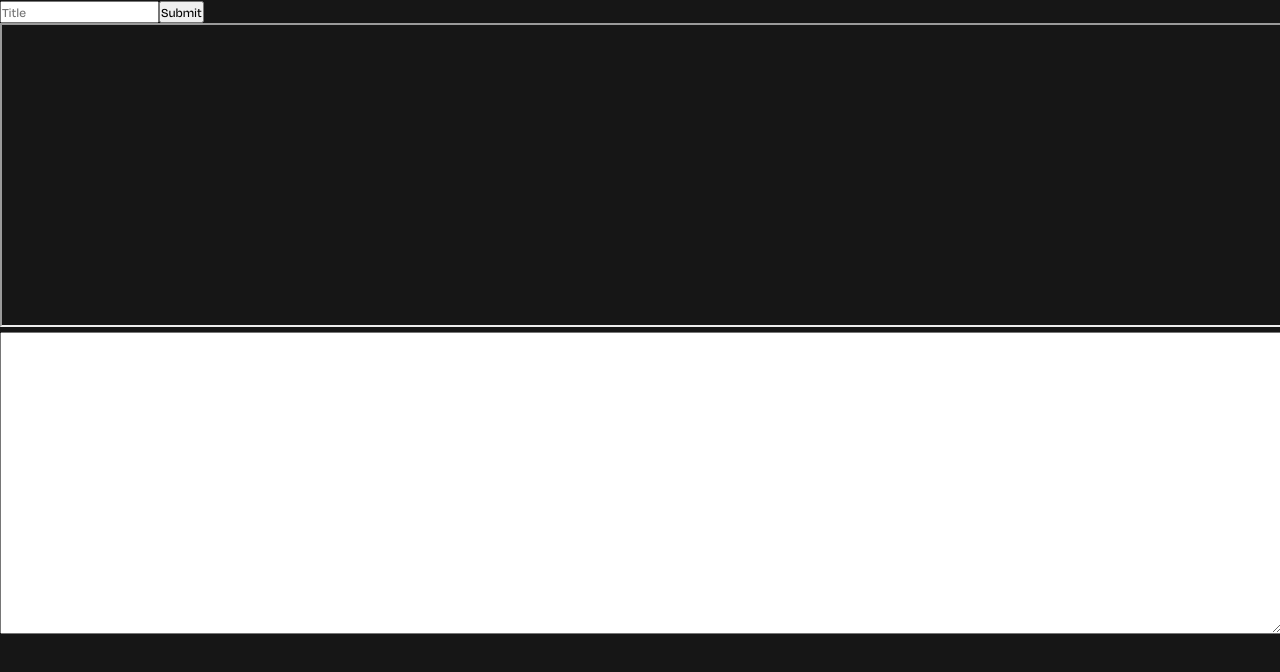
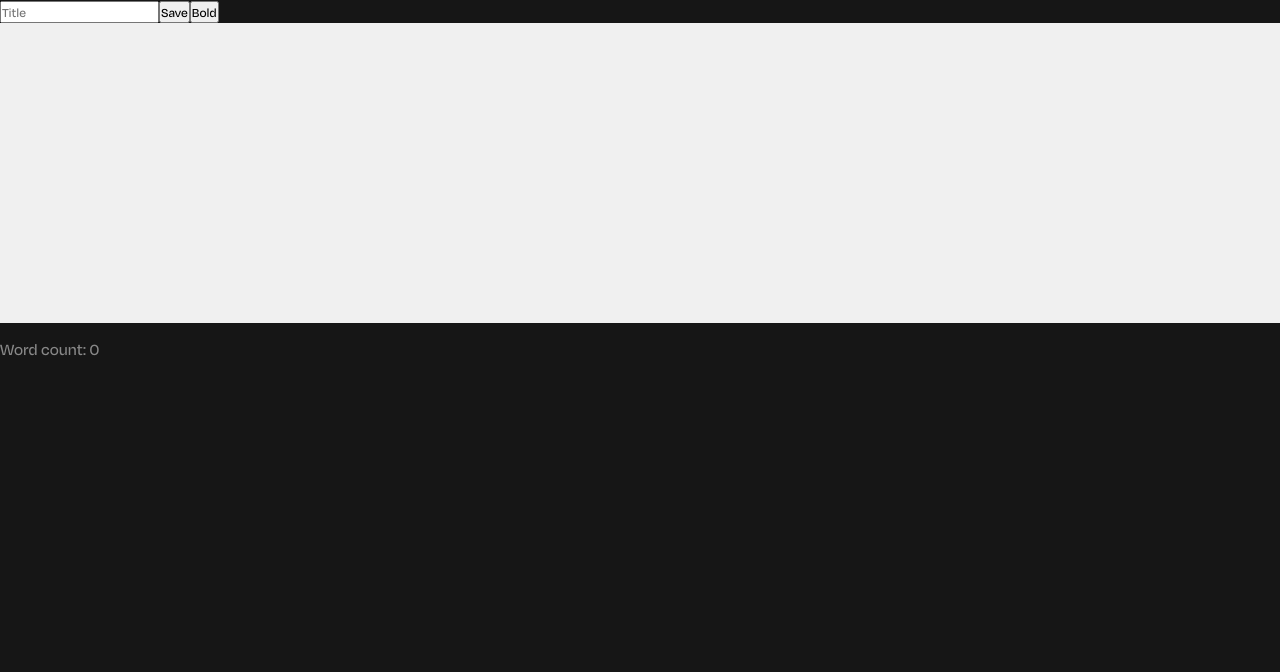
Before and after one commit to aceslice/quickjots, a React (Vite) app in the folder frontend/: page /notes/1 in a window 1280 px wide. Shown: the top 672 px of the page. Built offline with nearby package versions, Linux system fonts and the light colour scheme; no server answers.

Commit message:
Add form validation and word count functionality to NotePage component

```diff
--- /dev/null
+++ b/frontend/src/css/Notepage.css
@@ -0,0 +1,35 @@
+.note-page {
+  padding: 20px;
+}
+
+.note-form {
+  display: flex;
+  flex-direction: column;
+}
+
+.note-title {
+  font-size: 24px;
+  margin-bottom: 10px;
+}
+
+.save-button {
+  margin-top: 10px;
+}
+
+.note-iframe {
+  width: 100%;
+  height: 300px;
+  color: red;
+  margin-top: 10px;
+}
+
+.note-content {
+  width: 100%;
+  height: 300px;
+  display: block;
+  margin-top: 10px;
+}
+
+.word-count {
+  margin-top: 10px;
+}/*# sourceMappingURL=Notepage.css.map */
--- /dev/null
+++ b/frontend/src/css/Notepage.scss
@@ -0,0 +1,35 @@
+.note-page {
+  padding: 20px;
+}
+
+.note-form {
+  display: flex;
+  flex-direction: column;
+}
+
+.note-title {
+  font-size: 24px;
+  margin-bottom: 10px;
+}
+
+.save-button {
+  margin-top: 10px;
+}
+
+.note-iframe {
+  width: 100%;
+  height: 300px;
+  color: red;
+  margin-top: 10px;
+}
+
+.note-content {
+  width: 100%;
+  height: 300px;
+  display: block;
+  margin-top: 10px;
+}
+
+.word-count {
+  margin-top: 10px;
+}
--- a/frontend/src/pages/NotePage.jsx
+++ b/frontend/src/pages/NotePage.jsx
@@ -1,16 +1,36 @@
-import { useEffect, useRef } from "react";
+import { useEffect, useRef, useState } from "react";
 import { useForm } from "react-hook-form";
 import { useParams } from "react-router-dom";
+import "../css/Notepage.css";
 
 function NotePage() {
   const { noteId } = useParams();
   const iframeRef = useRef(null);
-  const { register, handleSubmit, setValue, reset } = useForm();
+  const {
+    register,
+    handleSubmit,
+    setValue,
+    reset,
+    formState: { errors, isSubmitting, isSubmitted },
+  } = useForm();
+  const [wordCount, setWordCount] = useState(0);
+  const [content, setContent] = useState("");
+  const [unformattedContent, setUnformattedContent] = useState(""); // Add a state variable for the unformatted content
+  const [timer, setTimer] = useState(null); // Add a state variable for the timer
 
   useEffect(() => {
     const iframe = iframeRef.current;
     const doc = iframe.contentDocument || iframe.contentWindow.document;
     doc.designMode = "On";
+    // Add styles to the iframe's document
+    doc.head.innerHTML += `<style>
+      body {
+        font-family: Arial, sans-serif; /* Change font family */
+        background-color: #f0f0f0; /* Change background color */
+        font-size: 17px;
+        /* Add more styles as needed */
+      }
+    </style>`;
 
     doc.addEventListener("keydown", handleKeyDown);
 
@@ -23,6 +43,7 @@ function NotePage() {
         content: note[0].content,
       });
       doc.body.innerHTML = note[0].content;
+      updateWordCount(note[0].content);
     };
 
     fetchNote();
@@ -35,32 +56,84 @@ function NotePage() {
     if (event.key === "Enter") {
       event.preventDefault();
       doc.execCommand("insertHTML", false, "<br><br>");
-      setValue("content", doc.body.innerHTML);
-    } else if (event.key.length === 1) {
-      event.preventDefault();
-      doc.execCommand("insertText", false, event.key);
-      setValue("content", doc.body.innerHTML);
     }
+
+    // Clear the previous timer and start a new one
+    clearTimeout(timer);
+    setTimer(
+      setTimeout(() => {
+        updateContent(doc.body.innerHTML);
+      }, 1000)
+    ); // Update the content state after a delay of 1 second
   };
 
-  const onSubmit = (data) => {
-    console.log(data);
+  const handleBold = () => {
+    const iframe = iframeRef.current;
+    const doc = iframe.contentDocument || iframe.contentWindow.document;
+    const selection = doc.getSelection();
+    if (!selection.rangeCount) return false;
+    let output = "";
+    for (let i = 0; i < selection.rangeCount; i++) {
+      output += selection.getRangeAt(i).toString();
+    }
+    doc.execCommand(
+      "insertHTML",
+      false,
+      `<b style=" color: blue;">${output}</b>`
+    );
+    updateContent(doc.body.innerHTML);
+  };
+
+  const updateContent = (content) => {
+    setValue("content", content);
+    updateWordCount(content);
+    const iframe = iframeRef.current;
+    const doc = iframe.contentDocument || iframe.contentWindow.document;
+    setUnformattedContent(doc.body.innerText); // Update the unformatted content state
+  };
+
+  const updateWordCount = (content) => {
+    const words = content.trim().split(/\s+/);
+    setWordCount(words.length);
+  };
+
+  const onSubmit = async (data) => {
+    await new Promise((resolve) => setTimeout(resolve, 1000));
+    const dataToSend = {
+      ...data,
+      content: {
+        formatted: data.content,
+        unformatted: unformattedContent,
+      },
+    };
+    console.log(dataToSend);
   };
 
   return (
     <div>
       <form onSubmit={handleSubmit(onSubmit)}>
         <input {...register("title")} placeholder="Title" />
-        <button type="submit">Submit</button>
+        <button type="submit" disabled={isSubmitting}>
+          {isSubmitting ? "Saving note" : "Save"}
+        </button>
+        <button type="button" onClick={handleBold}>
+          Bold
+        </button>{" "}
+        {/* Add a button to trigger the handleBold function */}
         <iframe
           ref={iframeRef}
-          style={{ width: "100%", height: "300px", color: "red" }}
+          className="custom-iframe"
+          width="100%"
+          height="300px"
+          style={{ border: "none" }}
         />
         <textarea
           {...register("content")}
-          style={{ width: "100%", height: "300px", display: "block" }}
+          className="note-content"
           readOnly
+          style={{ width: "100%", display: "none" }}
         />
+        <p className="word-count">Word count: {wordCount}</p>
       </form>
     </div>
   );
```
Also changed, not shown: 1 other file (tests, documents, lock files or other folders).
